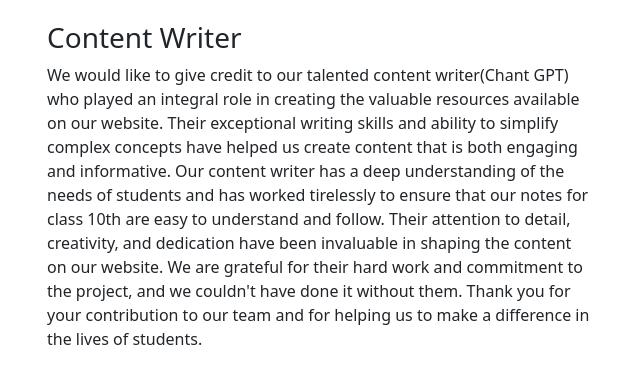
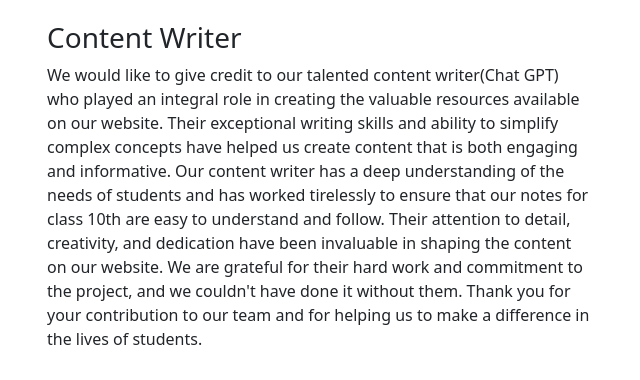
Before and after one commit to Triggerd79/SmartNotes.github.io, a plain HTML site: page about.html in a window 1280 px wide. Shown: the part 572-952 px from the top of the page, 605-1245 px from the left. Drawn offline with nearby package versions, Linux system fonts and the light colour scheme.

Commit message:
Corrected spelling of "chat GPT"

```diff
--- a/about.html
+++ b/about.html
@@ -102,7 +102,7 @@
 					</div>
 					<div class="col-md-6">
 						<h3>Content Writer </h3>
-						<p>We would like to give credit to our talented content writer(Chant GPT) who played an integral role in
+						<p>We would like to give credit to our talented content writer(Chat GPT) who played an integral role in
 							creating the
 							valuable resources available on our website. Their exceptional writing skills and ability to simplify
 							complex concepts have helped us create content that is both engaging and informative. Our content writer
```
